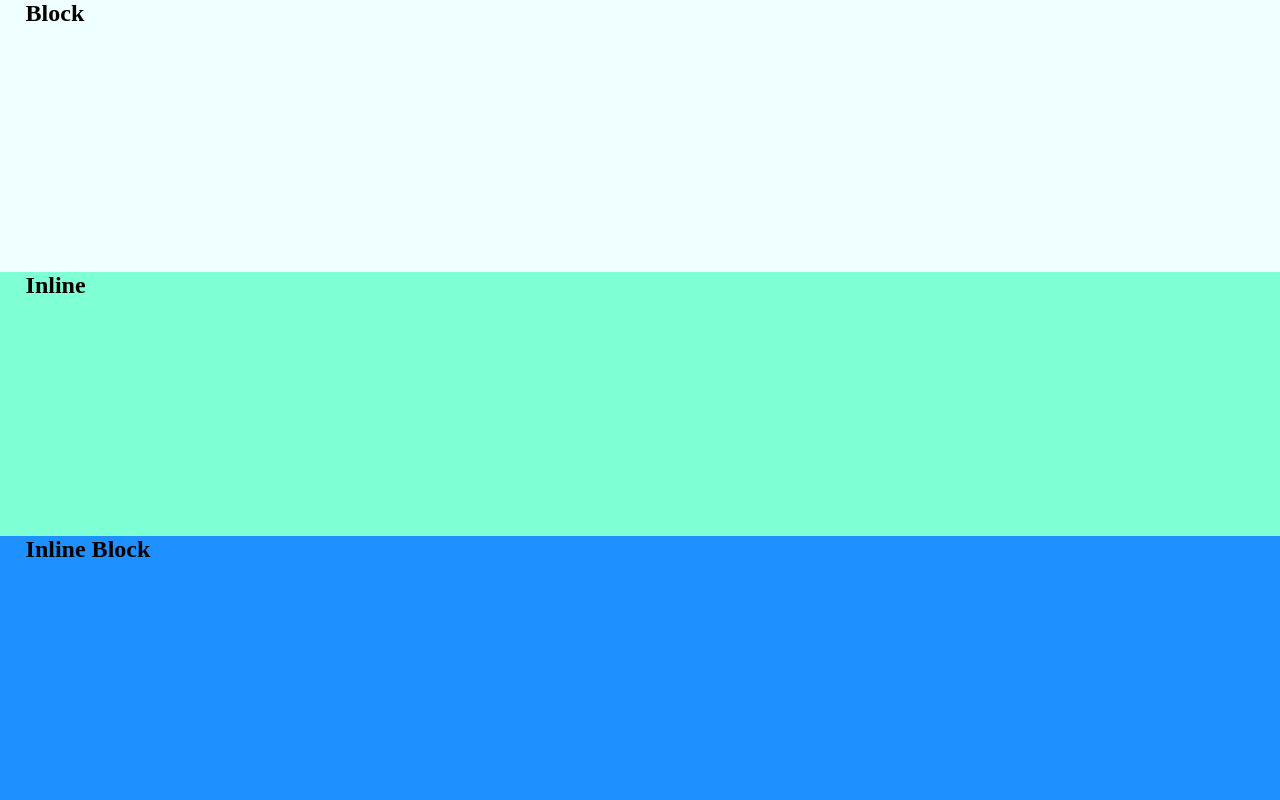
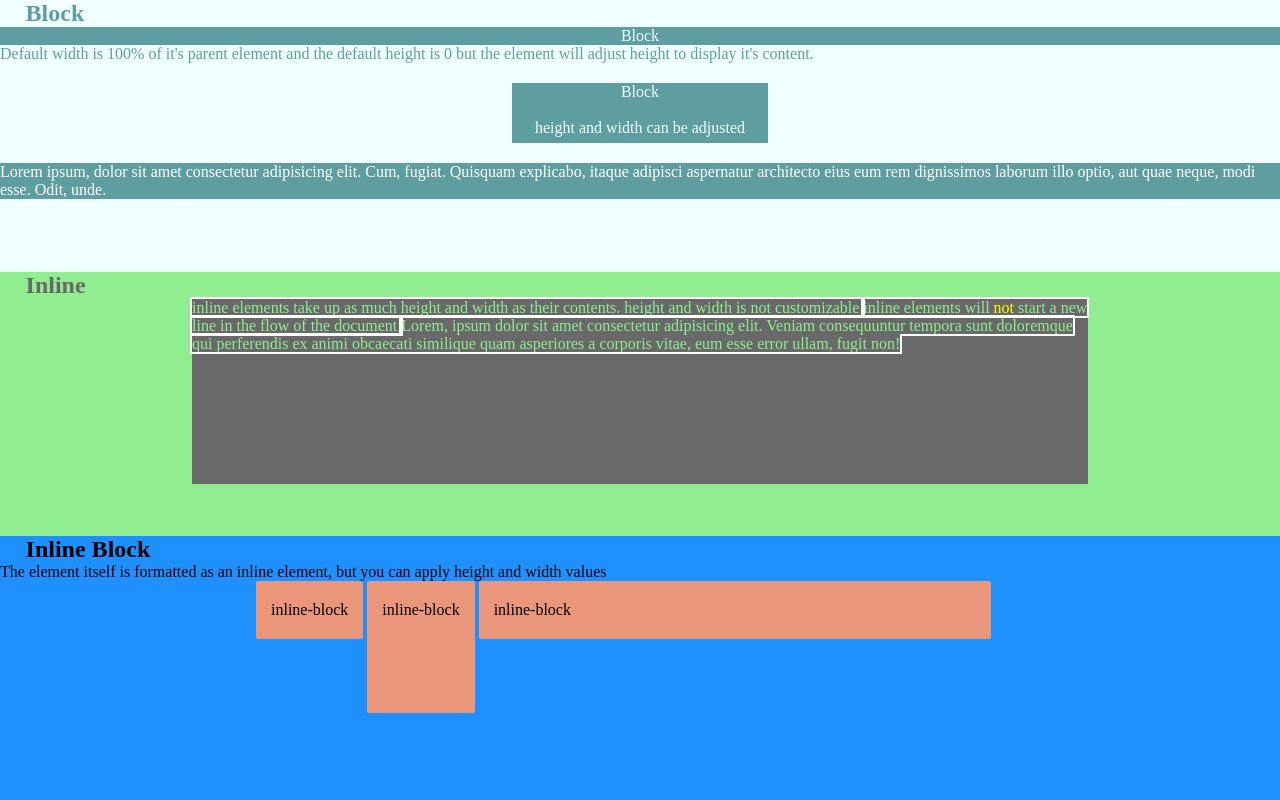
Before and after one commit to tgalen/css-learning, a plain HTML site: page BoxModel/Display/index.html in a window 1280 px wide. Drawn offline with Linux system fonts and the light colour scheme.

Commit message:
block/inline/inline-block complete

```diff
--- a/BoxModel/Display/index.html
+++ b/BoxModel/Display/index.html
@@ -9,9 +9,57 @@
   </head>
   <body>
     <div id="content-wrapper">
-      <div id="block"><h2>Block</h2></div>
-      <div id="inline"><h2>Inline</h2></div>
-      <div id="inline-block"><h2>Inline Block</h2></div>
+      <div id="block-wrapper">
+        <h2>Block</h2>
+        <div id="block1">Block</div>
+        <p>
+          Default width is 100% of it's parent element and the default height is
+          0 but the element will adjust height to display it's content.
+        </p>
+        <div id="block2">
+          Block
+          <p><br />height and width can be adjusted</p>
+        </div>
+        <div id="block3">
+          <p>
+            Lorem ipsum, dolor sit amet consectetur adipisicing elit. Cum,
+            fugiat. Quisquam explicabo, itaque adipisci aspernatur architecto
+            eius eum rem dignissimos laborum illo optio, aut quae neque, modi
+            esse. Odit, unde.
+          </p>
+        </div>
+      </div>
+      <div id="inline-wrapper">
+        <h2>Inline</h2>
+        <div id="inline-parent">
+          <div id="inline-1">
+            <p>
+              inline elements take up as much height and width as their
+              contents. height and width is not customizable
+            </p>
+            <p>
+              inline elements will <span style="color: yellow">not</span> start
+              a new line in the flow of the document
+            </p>
+            <p>
+              Lorem, ipsum dolor sit amet consectetur adipisicing elit. Veniam
+              consequuntur tempora sunt doloremque qui perferendis ex animi
+              obcaecati similique quam asperiores a corporis vitae, eum esse
+              error ullam, fugit non!
+            </p>
+          </div>
+        </div>
+      </div>
+      <div id="inline-block-wrapper">
+        <h2>Inline Block</h2>
+        <p>
+          The element itself is formatted as an inline element, but you can
+          apply height and width values
+        </p>
+        <div id="inline-block1">inline-block</div>
+        <div id="inline-block2">inline-block</div>
+        <div id="inline-block3">inline-block</div>
+      </div>
     </div>
   </body>
 </html>
--- a/BoxModel/Display/style.css
+++ b/BoxModel/Display/style.css
@@ -13,19 +13,76 @@ h2 {
   margin-left: 2%;
 }
 
-#block {
+#block-wrapper {
   height: 34vh;
   background-color: azure;
+  color: cadetblue;
 }
 
-#inline {
-  height: 33vh;
-
-  background-color: aquamarine;
+#block1 {
+  background-color: cadetblue;
+  color: azure;
+  text-align: center;
 }
 
-#inline-block {
+#block2 {
+  background-color: cadetblue;
+  height: 60px;
+  margin: 20px 40%;
+  width: 20%;
+  color: azure;
+  text-align: center;
+}
+
+#block3 {
+  background-color: cadetblue;
+  color: white;
+}
+
+#inline-wrapper {
   height: 33vh;
+  color: dimgray;
+  background-color: lightgreen;
+}
 
+#inline-parent {
+  margin: auto;
+  width: 70%;
+  height: 70%;
+  background-color: dimgray;
+}
+
+#inline-1 p {
+  color: lightgreen;
+  display: inline;
+  outline: 2px solid white;
+}
+
+#inline-block-wrapper {
+  height: 33vh;
   background-color: dodgerblue;
 }
+
+#inline-block1 {
+  display: inline-block;
+  background-color: darksalmon;
+  border-radius: 2px;
+  padding: 20px 15px;
+  margin-left: 20%;
+}
+
+#inline-block2 {
+  display: inline-block;
+  background-color: darksalmon;
+  border-radius: 2px;
+  padding: 20px 15px;
+  height: 50%;
+}
+
+#inline-block3 {
+  display: inline-block;
+  background-color: darksalmon;
+  border-radius: 2px;
+  padding: 20px 15px;
+  width: 40%;
+}
```
